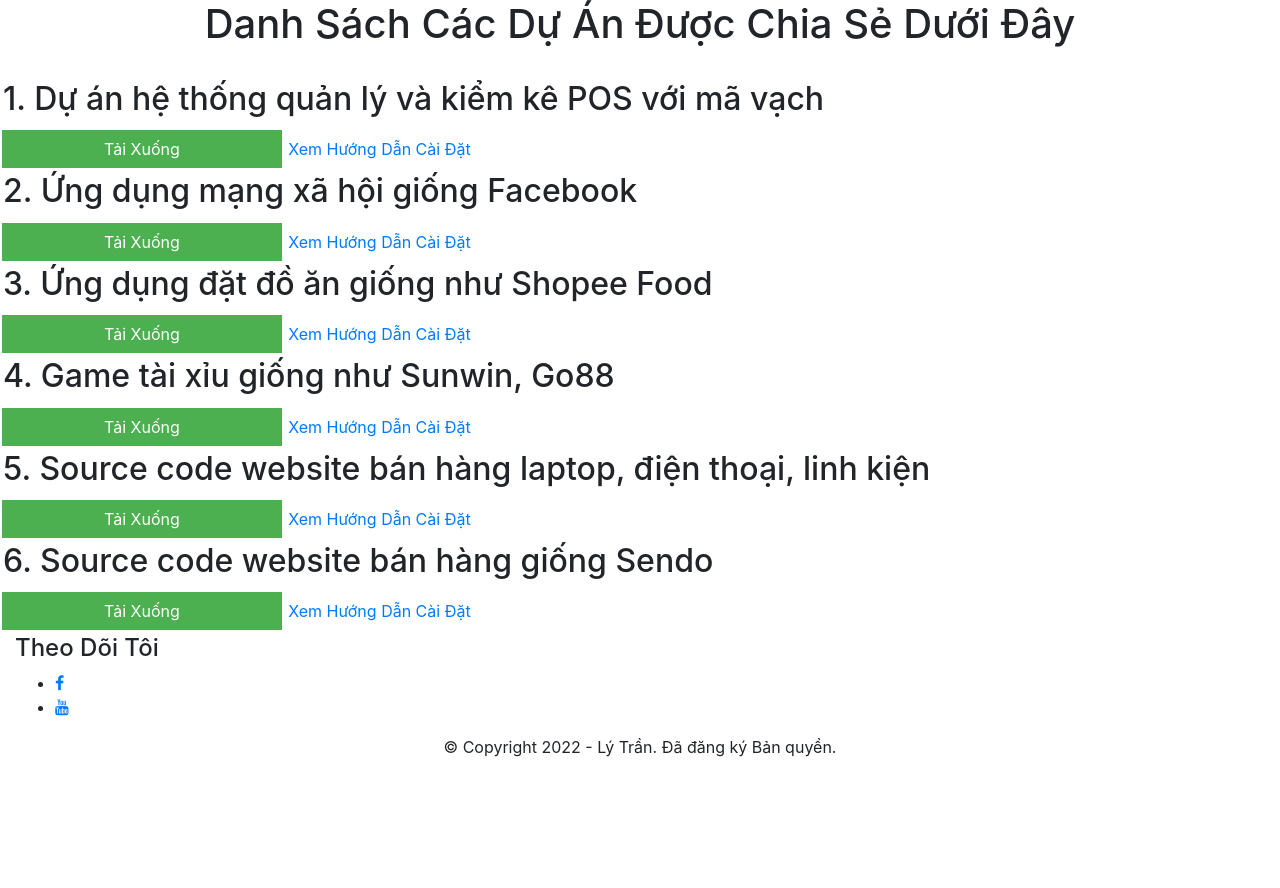
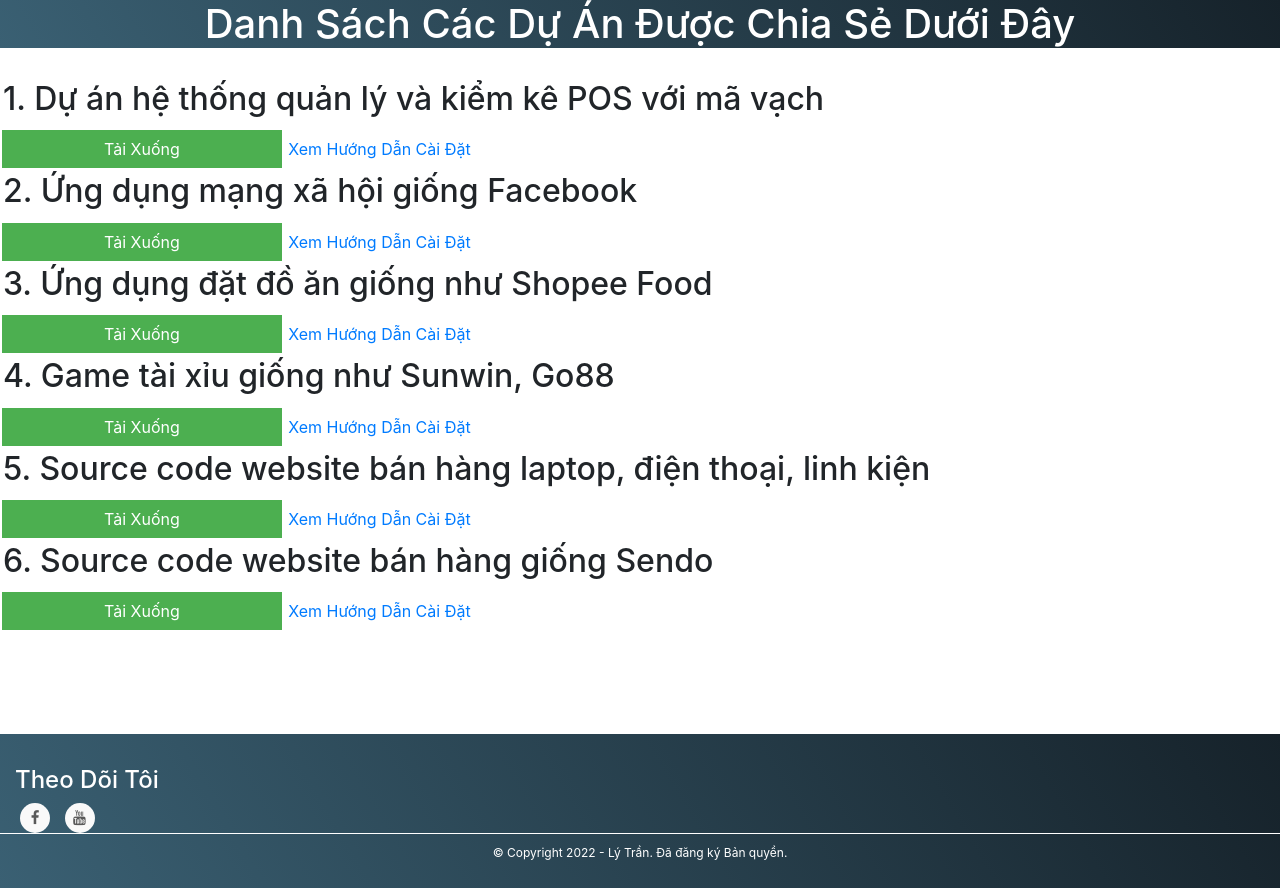
Before and after one commit to lytran98/share-link-source-code, a PHP site: page / in a window 1280 px wide. Before the commit the page ends 757 px from the top, so only its background shows below. Run offline with PHP 8.4, Linux system fonts and the light colour scheme.

Commit message:
Update ly.css
Signed-off-by: lytran98 <96611139+lytran98@users.noreply.github.com>

```diff
--- a/css/ly.css
+++ b/css/ly.css
@@ -1,8 +1,8 @@
 
 body{
-  background: #E7E9EB;
+  background: #555555;
+
 }
-
 
 
 .button {
@@ -29,8 +29,11 @@ body{
   color: white;
 }
 
-h1{
-  color: red;
+.title{
+  background: #16222A;
+  background: -webkit-linear-gradient(59deg, #3A6073, #16222A);
+  background: linear-gradient(59deg, #3A6073, #16222A);
+  color: white;
   text-align: center;
 }
 
@@ -38,3 +41,116 @@ h2{
   color: #0F5117;
   margin-left: 3px ;
 }
+
+footer {
+  background: #16222A;
+  background: -webkit-linear-gradient(59deg, #3A6073, #16222A);
+  background: linear-gradient(59deg, #3A6073, #16222A);
+  color: white;
+  margin-top:100px;
+}
+
+footer a {
+  color: #fff;
+  font-size: 14px;
+  transition-duration: 0.2s;
+}
+
+footer a:hover {
+  color: #FA944B;
+  text-decoration: none;
+}
+
+.copy {
+  font-size: 12px;
+  padding: 10px;
+  border-top: 1px solid #FFFFFF;
+}
+
+.footer-middle {
+  padding-top: 2em;
+  color: white;
+}
+
+
+/*SOCİAL İCONS*/
+
+/* footer social icons */
+
+ul.social-network {
+  list-style: none;
+  display: inline;
+  margin-left: 0 !important;
+  padding: 0;
+}
+
+ul.social-network li {
+  display: inline;
+  margin: 0 5px;
+}
+
+
+/* footer social icons */
+
+.social-network a.icoFacebook:hover {
+  background-color: #3B5998;
+}
+
+.social-network a.icoLinkedin:hover {
+  background-color: #007bb7;
+}
+
+.social-network a.icoFacebook:hover i,
+.social-network a.icoLinkedin:hover i {
+  color: #fff;
+}
+
+.social-network a.socialIcon:hover,
+.socialHoverClass {
+  color: #44BCDD;
+}
+
+.social-circle li a {
+  display: inline-block;
+  position: relative;
+  margin: 0 auto 0 auto;
+  -moz-border-radius: 50%;
+  -webkit-border-radius: 50%;
+  border-radius: 50%;
+  text-align: center;
+  width: 30px;
+  height: 30px;
+  font-size: 15px;
+}
+
+.social-circle li i {
+  margin: 0;
+  line-height: 30px;
+  text-align: center;
+}
+
+.social-circle li a:hover i,
+.triggeredHover {
+  -moz-transform: rotate(360deg);
+  -webkit-transform: rotate(360deg);
+  -ms--transform: rotate(360deg);
+  transform: rotate(360deg);
+  -webkit-transition: all 0.2s;
+  -moz-transition: all 0.2s;
+  -o-transition: all 0.2s;
+  -ms-transition: all 0.2s;
+  transition: all 0.2s;
+}
+
+.social-circle i {
+  color: #595959;
+  -webkit-transition: all 0.8s;
+  -moz-transition: all 0.8s;
+  -o-transition: all 0.8s;
+  -ms-transition: all 0.8s;
+  transition: all 0.8s;
+}
+
+.social-network a {
+  background-color: #F9F9F9;
+}
```
